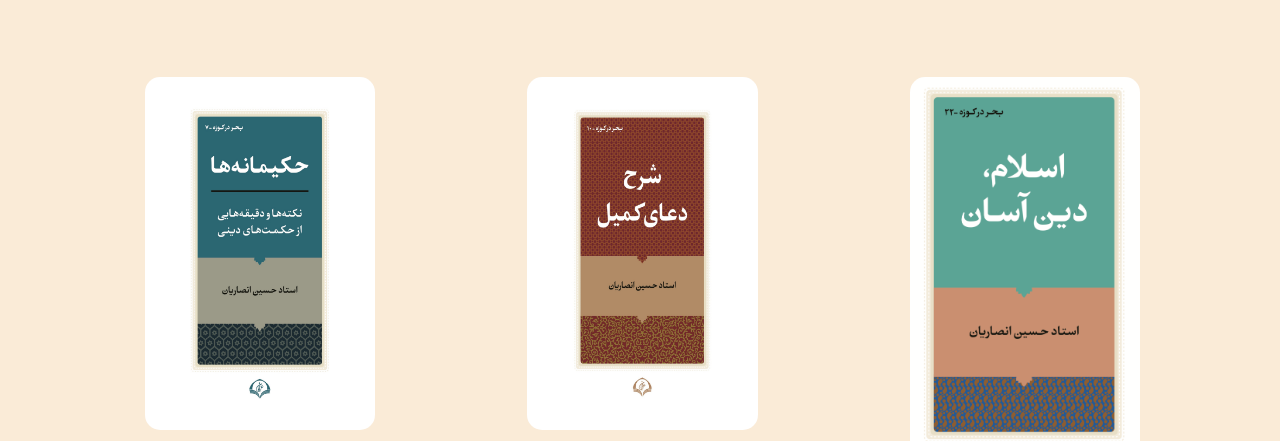
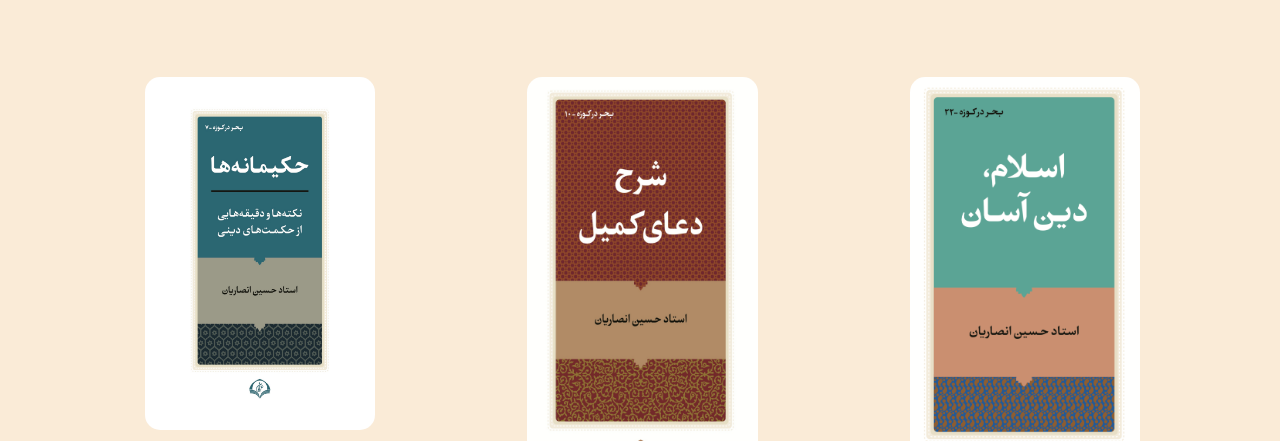
Before and after one commit to kavehrad/bookstore, a plain HTML site: page index.html in a window 1280 px wide. Shown: the part 511-952 px from the top of the page. Drawn offline with Linux system fonts and the light colour scheme.

Commit message:
Update index.html

```diff
--- a/index.html
+++ b/index.html
@@ -73,7 +73,7 @@
 
             <div class="float-container">
                 <div class="box-3">
-                    <img src="images/SHARhe DOAYe KOMEIL ORIG 03 08 02 (4).jpg" alt="شرح دعای کمیل"
+                    <img src="images/SHARhe DOAYe KOMEIL ORIG 03 08 02.jpg" alt="شرح دعای کمیل"
                         class="img-responsive img-curve">
                     <div class="description">
                         <h4 class="title">شرح دعای کمیل</h4>
```
